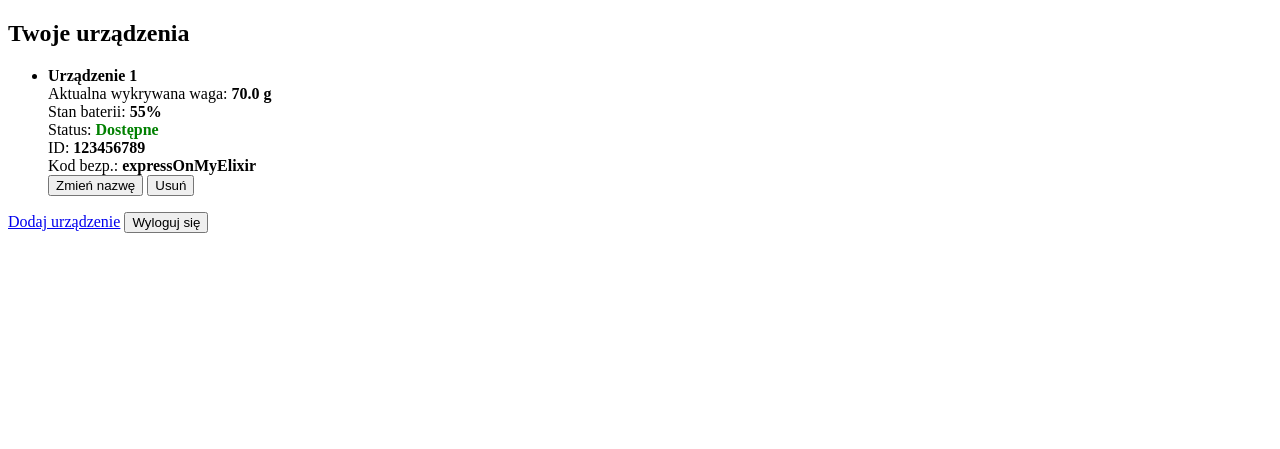
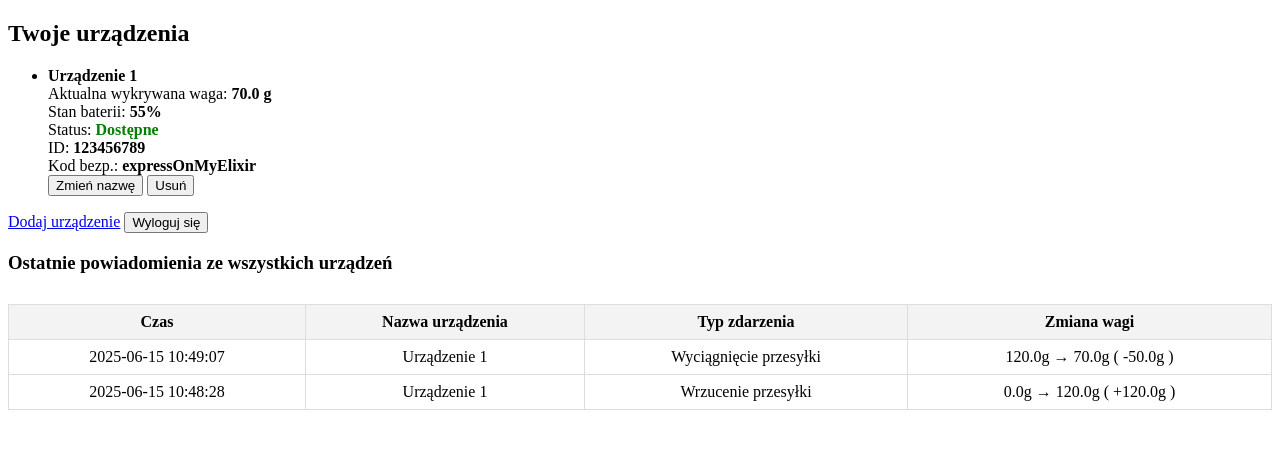
Before and after one commit to PaulinaKol/IoT-and-Cloud-Computing, a Django app: page /my_devices/ in a window 1280 px wide. Shown: the top 449 px of the page. Run offline with Django 5.2, Linux system fonts and the light colour scheme; a user stored in the database is signed in; data comes from the database, SQL or seed files in the repository; both versions use the stored data as it was after the commit.

Commit message:
add mail_in/mail_out notification support to my_devices and mqtt_worker

```diff
--- a/smartmailbox/core/models.py
+++ b/smartmailbox/core/models.py
@@ -13,3 +13,18 @@ class Device(models.Model):
 
     def __str__(self):
         return f"{self.device_id} (owner: {self.owner.username})"
+
+class DeviceNotification(models.Model):
+    device = models.ForeignKey(Device, on_delete=models.CASCADE)
+    created_at = models.DateTimeField(auto_now_add=True)
+    msg_type = models.CharField(max_length=20)  # 'MAIL_IN' lub 'MAIL_OUT'
+    previous_weight = models.FloatField()
+    current_weight = models.FloatField()
+
+    @property
+    def weight_difference(self):
+        # Wynik zaokrąglony do dwóch miejsc po przecinku
+        return round(self.current_weight - self.previous_weight, 2)
+
+    def __str__(self):
+        return f"[{self.created_at}] {self.device.name}: {self.msg_type} ({self.weight_diff()} g)"
--- a/smartmailbox/core/static/core_css/my_devices.css
+++ b/smartmailbox/core/static/core_css/my_devices.css
@@ -27,3 +27,17 @@
     color: red;
     font-weight: bold;
 }
+
+table {
+    border-collapse: collapse;
+    width: 100%;
+    margin-top: 30px;
+}
+th, td {
+    border: 1px solid #ddd;
+    padding: 8px 12px;
+    text-align: center;
+}
+th {
+    background-color: #f3f3f3;
+}
--- a/smartmailbox/core/templates/my_devices.html
+++ b/smartmailbox/core/templates/my_devices.html
@@ -35,6 +35,46 @@
         <button type="submit">Wyloguj się</button>
     </form>
 
+    <h3>Ostatnie powiadomienia ze wszystkich urządzeń</h3>
+    <table>
+        <thead>
+            <tr>
+                <th>Czas</th>
+                <th>Nazwa urządzenia</th>
+                <th>Typ zdarzenia</th>
+                <th>Zmiana wagi</th>
+            </tr>
+        </thead>
+        <tbody>
+            {% for notification in notifications %}
+            <tr>
+                <td>{{ notification.created_at|date:"Y-m-d H:i:s" }}</td>
+                <td>{{ notification.device.name }}</td>
+                <td>
+                    {% if notification.msg_type == "MAIL_IN" %}
+                        Wrzucenie przesyłki
+                    {% elif notification.msg_type == "MAIL_OUT" %}
+                        Wyciągnięcie przesyłki
+                    {% else %}
+                        {{ notification.msg_type }}
+                    {% endif %}
+                </td>
+                <td>
+                    {{ notification.previous_weight }}g → {{ notification.current_weight }}g
+                    ({% if notification.weight_difference > 0 %}
+                        +{{ notification.weight_difference }}g
+                    {% else %}
+                        {{ notification.weight_difference }}g
+                    {% endif %}
+                    )
+                </td>
+            </tr>
+            {% empty %}
+            <tr><td colspan="4">Brak powiadomień.</td></tr>
+            {% endfor %}
+        </tbody>
+    </table>
+
     <!-- MODAL usuwania urzadzenia-->
     <div id="myModal" class="modal">
         <div class="modal-content">
--- a/smartmailbox/core/views.py
+++ b/smartmailbox/core/views.py
@@ -1,7 +1,7 @@
 from django.shortcuts import render, redirect
 from .forms import RegisterForm
 from .forms import DeviceForm
-from .models import Device
+from .models import Device, DeviceNotification
 from django.contrib.auth.decorators import login_required
 from django.shortcuts import get_object_or_404
 from django.utils import timezone
@@ -51,7 +51,14 @@ def my_devices(request):
             'status_class': status_class,
         })
 
-    return render(request, "my_devices.html", {"devices": device_list})
+    notifications = DeviceNotification.objects.filter(
+        device__owner=request.user
+    ).order_by('-created_at')
+
+    return render(request, "my_devices.html", {
+        "devices": device_list,
+        "notifications": notifications,
+    })
 
 
 @login_required
```
Also changed, not shown: smartmailbox/mqtt_worker.py (+11 -5 lines), smartmailbox/core/migrations/0004_devicenotification.py (added), smartmailbox/db.sqlite3.
